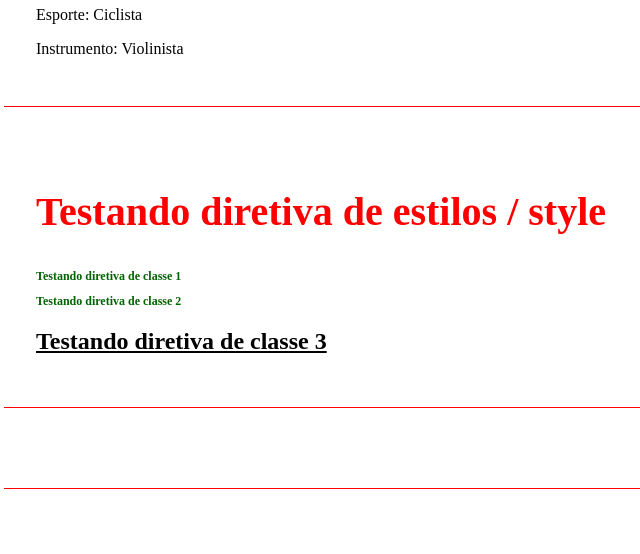
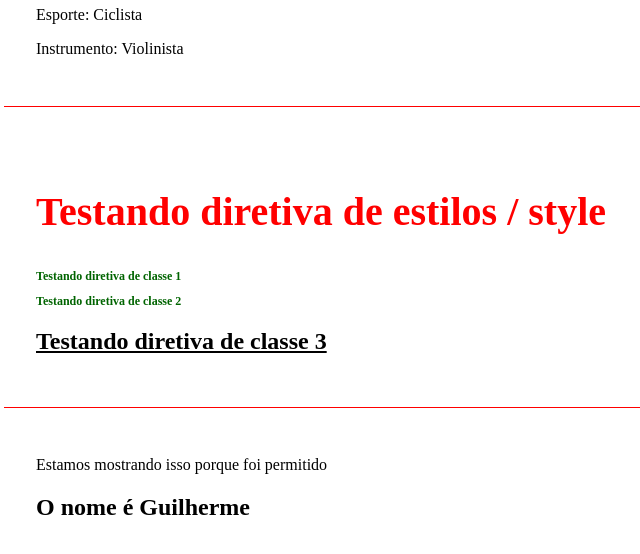
Before and after one commit to Guilh3rmeCabral/Angular, an Angular app: page / in a window 1280 px wide. Shown: the part 532-1086 px from the top of the page, without its empty margins (4-644 px from the left). Built offline with nearby package versions, Linux system fonts and the light colour scheme.

Commit message:
feat: implementando e aprendendo sobre a utilização da renderização condicional.

```diff
--- a/src/app/components/if-render/if-render.component.html
+++ b/src/app/components/if-render/if-render.component.html
@@ -1,2 +1,9 @@
 <div class="aulas">
+    <div *ngIf="canShow">Estamos mostrando isso porque foi permitido</div>
+    <h2 *ngIf="name === 'Guilherme'; else nameNotFound">O nome é Guilherme</h2>
+    <ng-template #nameNotFound>
+        <div>
+            <h2>O nome não foi encontrado</h2>
+        </div>
+    </ng-template>
 </div>
--- a/src/app/components/if-render/if-render.component.ts
+++ b/src/app/components/if-render/if-render.component.ts
@@ -7,4 +7,5 @@ import { Component } from '@angular/core';
 })
 export class IfRenderComponent {
   canShow: boolean = true;
+  name: string = 'Guilherme';
 }
```
